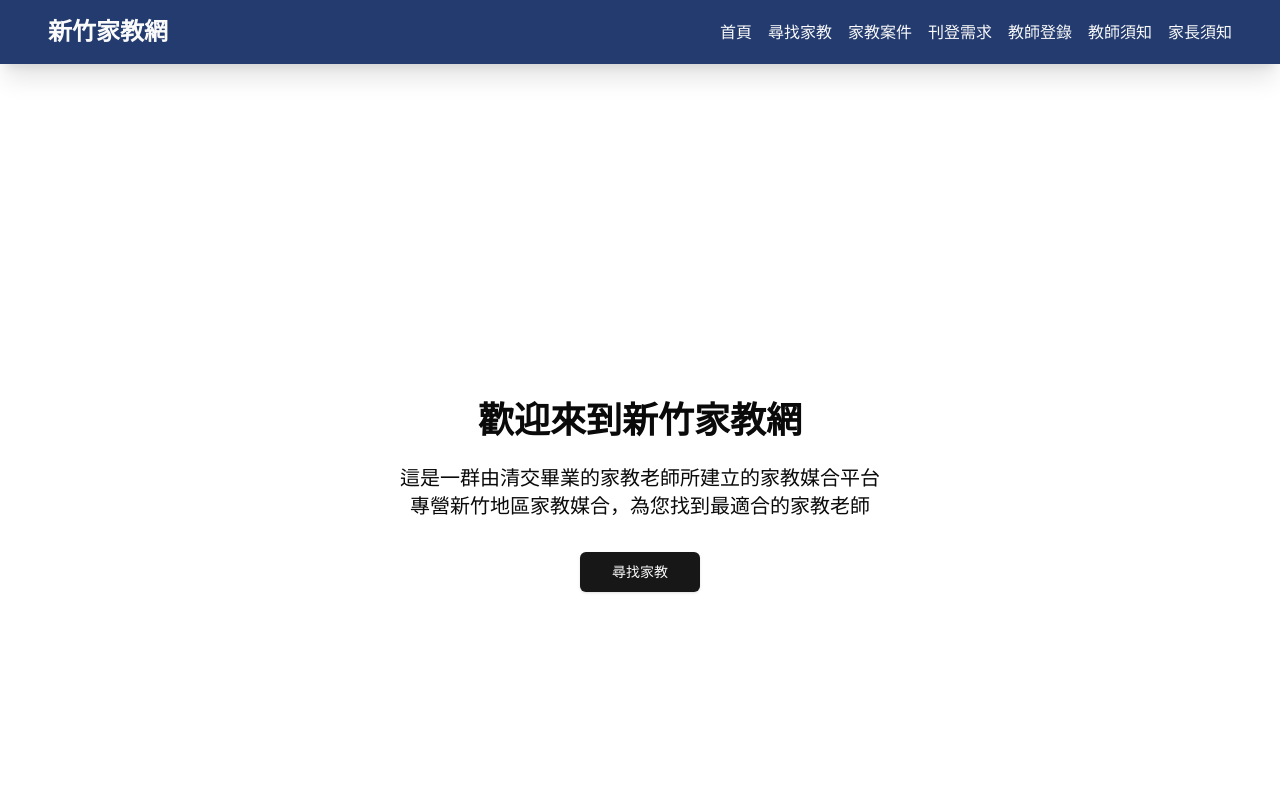
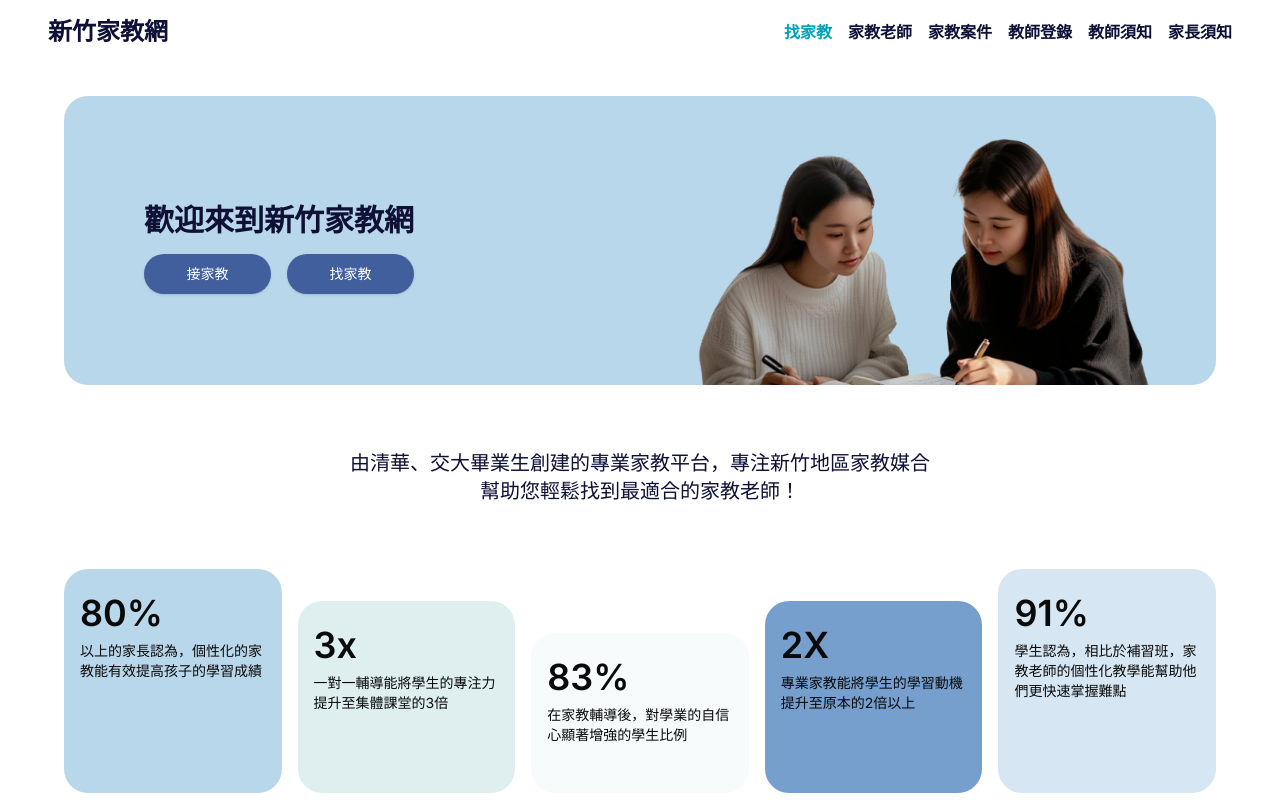
Before and after one commit to eason034056/tutor-matching, a Next.js app: page / in a window 1280 px wide. Shown: the top 800 px of the page. Built offline with nearby package versions, Linux system fonts and the light colour scheme.

Commit message:
modify landing page.

```diff
--- a/app/actions/verify-tutor.ts
+++ /dev/null
@@ -1,32 +0,0 @@
-'use server'
-
-import { tutors } from '@/app/data/tutors'
-
-export async function verifyTutor(tutorCode: string) {
-  // 模擬資料庫查詢延遲
-  await new Promise(resolve => setTimeout(resolve, 500))
-
-  // 驗證家教編號格式
-  if (!tutorCode.match(/^T\d{5}$/)) {
-    throw new Error('無效的家教編號格式')
-  }
-
-  // 查找家教
-  const tutor = tutors.find(t => t.tutorCode === tutorCode)
-
-  if (!tutor) {
-    throw new Error('找不到此家教編號')
-  }
-
-  if (!tutor.isActive) {
-    throw new Error('此家教帳號已停用')
-  }
-
-  return {
-    success: true,
-    tutor: {
-      name: tutor.name,
-      subjects: [tutor.subject]
-    }
-  }
-}
--- a/app/data/tutors.ts
+++ b/app/data/tutors.ts
@@ -15,7 +15,7 @@ export const tutors: Tutor[] = [
   {
     id: 1,
     name: "王大明",
-    phoneNumber: "0912-345-678",
+    phoneNumber: "0912345678",
     subjects: ["數學", "物理"],
     experience: "5年補教經驗，曾任職補習班講師",
     school: "台灣大學",
@@ -27,7 +27,7 @@ export const tutors: Tutor[] = [
   {
     id: 2,
     name: "李小華",
-    phoneNumber: "0923-456-789",
+    phoneNumber: "0923456789",
     subjects: ["英文", "其他外語"],
     experience: "多年英語教學經驗，具備TESOL證照",
     school: "政治大學",
--- a/app/page.tsx
+++ b/app/page.tsx
@@ -3,12 +3,55 @@ import { Button } from "@/components/ui/button"
 
 export default function Home() {
   return (
-    <div className="container mx-auto text-center min-h-screen flex flex-col justify-center">
-      <h1 className="text-4xl font-bold mb-6">歡迎來到新竹家教網</h1>
-      <p className="text-xl mb-8">這是一群由清交畢業的家教老師所建立的家教媒合平台<br />專營新竹地區家教媒合，為您找到最適合的家教老師</p>
-      <Link href="/case-upload">
-        <Button size="lg">尋找家教</Button>
-      </Link>
+    <div className="container mx-auto text-center min-h-screen flex flex-col">
+      <div className="container bg-[#B9D7EA] mx-auto mb-8 rounded-3xl">
+        <div className="flex flex-col md:flex-row items-center justify-between">
+          <div className="md:w-1/2 mb-8 md:mb-0">
+            <div className="w-fit md:ml-12">
+              <h1 className="text-3xl text-center md:text-left text-[#0F1035] font-bold mt-8 w-fit">歡迎來到新竹家教網</h1>
+              <div className="flex flex-row my-4 text-center md:text-left w-full">
+                <Link href="/tutor-registration" className="flex-1 pr-2">
+                  <Button size="lg" className="bg-[#415F9D] text-white hover:bg-[#415F9D]/80 rounded-3xl w-full">接家教</Button>
+                </Link>
+                <Link href="/case-upload" className="flex-1 pl-2">
+                  <Button size="lg" className="bg-[#415F9D] text-white hover:bg-[#415F9D]/80 rounded-3xl w-full">找家教</Button>
+                </Link>
+              </div>
+            </div>
+          </div>
+          <div className="md:w-1/2 flex items-end">
+            <img
+              src="/cover.png"
+              alt="家教老師與學生"
+              className="max-w-[600px] w-full"
+            />
+          </div>
+        </div>
+      </div>
+
+      <p className="text-xl text-[#0F1035] text-bold mb-8 pt-8">由清華、交大畢業生創建的專業家教平台，專注新竹地區家教媒合<br/>幫助您輕鬆找到最適合的家教老師！</p>
+      <div className="hidden md:flex justify-center items-end gap-4 mt-8">
+        <div className="h-56 w-1/5 bg-[#B9D7EA] rounded-3xl">
+          <p className="text-left pl-4 py-6 pb-2 text-4xl font-semibold">80%</p>
+          <p className="text-left px-4 text-sm">以上的家長認為，個性化的家教能有效提高孩子的學習成績</p>
+        </div>
+        <div className="h-48 w-1/5 bg-[#DFEFF0] rounded-3xl">
+          <p className="text-left pl-4 py-6 pb-2 text-4xl font-semibold">3x</p>
+          <p className="text-left px-4 text-sm">一對一輔導能將學生的專注力提升至集體課堂的3倍</p>
+        </div>
+        <div className="h-40 w-1/5 bg-[#F7FBFC] rounded-3xl">
+          <p className="text-left pl-4 py-6 pb-2 text-4xl font-semibold">83%</p>
+          <p className="text-left px-4 pb-4 text-sm">在家教輔導後，對學業的自信心顯著增強的學生比例</p>
+        </div>
+        <div className="h-48 w-1/5 bg-[#769FCD] rounded-3xl">
+          <p className="text-left pl-4 py-6 pb-2 text-4xl font-semibold">2X</p>
+          <p className="text-left px-4 pb-4 text-sm">專業家教能將學生的學習動機提升至原本的2倍以上</p>
+        </div>
+        <div className="h-56 w-1/5 bg-[#D6E6F2] rounded-3xl">
+          <p className="text-left pl-4 py-6 pb-2 text-4xl font-semibold">91%</p>
+          <p className="text-left px-4 pb-4 text-sm">學生認為，相比於補習班，家教老師的個性化教學能幫助他們更快速掌握難點</p>
+        </div>
+      </div>
     </div>
   )
 }
--- a/components/header.tsx
+++ b/components/header.tsx
@@ -7,13 +7,13 @@ export default function Header() {
   const [isMenuOpen, setIsMenuOpen] = useState(false)
 
   return (
-    <header className="bg-[#233B6E] text-primary-foreground p-4 shadow-xl">
+    <header className="bg-white text-primary-foreground p-4">
       <div className="container mx-auto flex flex-wrap justify-between items-center">
-        <Link href="/" className="text-2xl font-bold min-w-[140px]">新竹家教網</Link>
+        <Link href="/" className="text-2xl text-[#0F1035] font-bold min-w-[140px]">新竹家教網</Link>
 
         {/* 漢堡選單按鈕 - 只在小螢幕顯示 */}
         <button
-          className="md:hidden p-2"
+          className="text-[#233B6E] md:hidden p-2"
           onClick={() => setIsMenuOpen(!isMenuOpen)}
         >
           <svg
@@ -32,33 +32,32 @@ export default function Header() {
         </button>
 
         <nav className={`${isMenuOpen ? 'block' : 'hidden'} w-full md:block md:w-auto`}>
-          <ul className="flex flex-col md:flex-row px-4 md:px-0 md:space-x-4 space-y-4 md:space-y-0 mt-4 md:mt-0">
-            <li><Link href="/" className="hover:underline block text-right md:text-left">首頁</Link></li>
-            <li><Link href="/tutors" className="hover:underline block text-right md:text-left">尋找家教</Link></li>
-            <li><Link href="/tutor-cases" className="hover:underline block text-right md:text-left">家教案件</Link></li>
-            <li><Link href="/case-upload" className="hover:underline block text-right md:text-left">刊登需求</Link></li>
-            <li><Link href="/tutor-registration" className="hover:underline block text-right md:text-left">教師登錄</Link></li>
+          <ul className="flex flex-col md:flex-row px-4 md:px-0 md:space-x-4 font-bold space-y-4 md:space-y-0 mt-4 md:mt-0">
+            <li><Link href="/case-upload" className="hover:underline block text-right md:text-left text-[#00A1B4]">找家教</Link></li>
+            <li><Link href="/tutors" className="hover:underline block text-right md:text-left text-[#0F1035]">家教老師</Link></li>
+            <li><Link href="/tutor-cases" className="hover:underline block text-right md:text-left text-[#0F1035]">家教案件</Link></li>
+            <li><Link href="/tutor-registration" className="hover:underline block text-right md:text-left text-[#0F1035]">教師登錄</Link></li>
             <li className="group relative">
-              <span className="hover:underline cursor-pointer block text-right md:text-left">教師須知</span>
+              <span className="hover:underline cursor-pointer block text-right md:text-left text-[#0F1035]">教師須知</span>
               <div className="absolute right-0 top-full hidden group-hover:block bg-[#415F9D] text-white rounded-md shadow-lg p-2 z-50 min-w-[120px] whitespace-nowrap">
-                <Link href="/process" className="block px-4 py-2 hover:bg-[#233B6E] rounded-sm text-right md:text-left">
+                <Link href="/process" className="block px-4 py-2 hover:bg-white hover:text-[#0F1035] rounded-sm text-right md:text-left text-white">
                   接案流程
                 </Link>
               </div>
             </li>
             <li className="group relative">
-              <span className="hover:underline cursor-pointer block text-right md:text-left">家長須知</span>
+              <span className="hover:underline cursor-pointer block text-right md:text-left text-[#0F1035]">家長須知</span>
               <div className="bg-[#415F9D] absolute right-0 top-full hidden group-hover:block text-white rounded-md shadow-lg p-2 z-50 min-w-[140px] whitespace-nowrap">
-                <Link href="/notice" className="block px-4 py-2 hover:bg-[#233B6E] rounded-sm text-right md:text-left">
+                <Link href="/notice" className="block px-4 py-2 hover:bg-white hover:text-[#0F1035] rounded-sm text-right md:text-left">
                   注意事項
                 </Link>
-                <Link href="/comparison" className="block px-4 py-2 hover:bg-[#233B6E] rounded-sm text-right md:text-left">
+                <Link href="/comparison" className="block px-4 py-2 hover:bg-white hover:text-[#0F1035] rounded-sm text-right md:text-left">
                   與補習班之比較
                 </Link>
-                <Link href="/license" className="block px-4 py-2 hover:bg-[#233B6E] rounded-sm text-right md:text-left">
+                <Link href="/license" className="block px-4 py-2 hover:bg-white hover:text-[#0F1035] rounded-sm text-right md:text-left">
                   政府立案
                 </Link>
-                <Link href="/pricing" className="block px-4 py-2 hover:bg-[#233B6E] rounded-sm text-right md:text-left">
+                <Link href="/pricing" className="block px-4 py-2 hover:bg-white hover:text-[#0F1035] rounded-sm text-right md:text-left">
                   家教費用參考
                 </Link>
               </div>
--- a/components/tutor-registration-form.tsx
+++ b/components/tutor-registration-form.tsx
@@ -120,6 +120,11 @@ export default function TutorRegistrationForm() {
 
       toast.success("註冊成功！請等待管理員審核")
       form.reset()
+      // 清空預覽圖片
+      setPreviews({
+        studentIdCard: '',
+        idCard: ''
+      })
     } catch (error) {
       toast.error("提交失敗，請稍後再試")
       console.error('Error:', error)
```
Also changed, not shown: app/notice/page.tsx (+9 -9 lines), app/tutor-cases/page.tsx (+22 -15 lines), app/tutors/page.tsx (+21 -4 lines), components/case-upload-form.tsx (+21 -8 lines), components/tutor-request-form.tsx (deleted, +0 -76 lines), public/cover.png (added).
